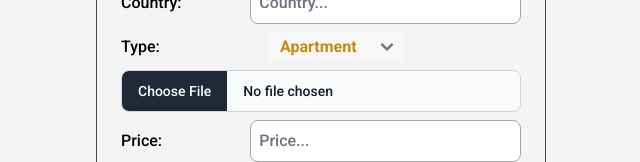
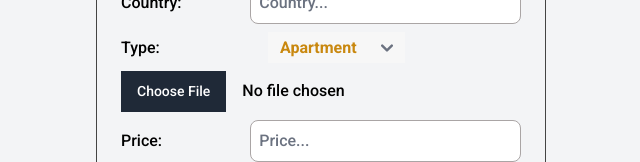
Before and after one commit to historykuro/Travel, a React (Vite) app in the folder client/: page /create in a window 1280 px wide. Shown: the part 395-557 px from the top of the page, without its empty margins (319-959 px from the left). Built offline with nearby package versions, Linux system fonts and the light colour scheme; a web font is replaced by a local one.

Commit message:
complete6

```diff
--- a/client/src/Pages/CommentSection.jsx
+++ b/client/src/Pages/CommentSection.jsx
@@ -55,8 +55,6 @@ const CommentSection = () => {
   useEffect(() => {
     fetchRoom();
   }, []);
-
-  console.log(comments);
 
   // useEffect(() => {
   //   const fetchRoom = async () => {
--- a/client/src/Pages/Create.jsx
+++ b/client/src/Pages/Create.jsx
@@ -2,6 +2,7 @@ import React, { useState } from "react";
 import { AiOutlineCloseCircle } from "react-icons/ai";
 import { useSelector } from "react-redux";
 import { useNavigate } from "react-router-dom";
+import FileBase64 from "react-file-base64";
 
 const Create = () => {
   const [title, setTitle] = useState("");
@@ -27,23 +28,6 @@ const Create = () => {
       }, 10 * 1000);
     }
     try {
-      const formData = new FormData();
-
-      let filename = null;
-      if (img) {
-        filename = Date.now() + img.name;
-        // for first img
-        formData.append("filename", filename);
-        formData.append("image", img);
-
-        await fetch(`https://travel-vh79.vercel.app/upload/image`, {
-          headers: {
-            Authorization: `Bearer ${token}`,
-          },
-          method: "POST",
-          body: formData,
-        });
-
       // upload product and navigate to product
       const res = await fetch("https://travel-vh79.vercel.app/room", {
         headers: {
@@ -56,24 +40,16 @@ const Create = () => {
           desc,
           country,
           type,
-            photo: filename,
+          photo: img,
           price,
           review,
         }),
       });
       const room = await res.json();
       navigate(`/typeDetail/${room?._id}`);
-      }
     } catch (error) {
       console.error(error);
     }
-  };
-
-  const handleCloseimg = () => {
-    setImg((prev) => null);
-  };
-  const onChangeFileFirst = (e) => {
-    setImg(e.target.files[0]);
   };
 
   return (
@@ -133,11 +109,13 @@ const Create = () => {
             <label
               class="block mb-2 text-sm font-medium text-gray-900 dark:text-white"
               htmlFor="file_input"></label>
-            <input
-              class="block w-full text-sm text-gray-900 border border-gray-300 rounded-lg cursor-pointer bg-gray-50 dark:text-gray-400 focus:outline-none dark:bg-gray-700 dark:border-gray-600 dark:placeholder-gray-400"
-              id="file_input"
+            <FileBase64
+              accept="image/*"
+              multiple={false}
+              className="block w-full text-sm text-gray-900 border border-gray-300 rounded-lg cursor-pointer bg-gray-50 dark:text-gray-400 focus:outline-none dark:bg-gray-700 dark:border-gray-600 dark:placeholder-gray-400"
               type="file"
-              onChange={onChangeFileFirst}
+              value={img}
+              onDone={({ base64 }) => setImg(base64)}
             />
           </div>
           <div className="inputWrapper w-full flex center justify-end items-center mb-[0.5rem]">
--- a/client/src/Pages/Register.jsx
+++ b/client/src/Pages/Register.jsx
@@ -96,9 +96,7 @@ const Register = () => {
       console.error(error);
     }
   };
-  const onChangeFileFirst = (e) => {
-    setImg(e.target.files[0]);
-  };
+
   return (
     <div className="h-screen w-screen bg-bg-main absolute z-50">
       <div className="relative flex flex-col justify-center min-h-screen overflow-hidden">
--- a/client/src/Pages/SuggestedPlaces.jsx
+++ b/client/src/Pages/SuggestedPlaces.jsx
@@ -75,6 +75,7 @@ const SuggestedPlaces = () => {
       },
     ],
   };
+  console.log(estates);
 
   return (
     <section
@@ -98,7 +99,7 @@ const SuggestedPlaces = () => {
                 className="place h-[450px] w-full bg-[#fff] rounded-xl mb-[7.5rem] relative transition-all shadow-y  ">
                 <div className="imgWrapper h-[300px] w-full overflow-hidden rounded-t-xl opacity-80 hover:opacity-100 duration-200 space-y-2 text-left ">
                   <img
-                    src={`https://travel-vh79.vercel.app/images/${suggestedPlace?.photo}`}
+                    src={suggestedPlace?.photo}
                     alt={suggestedPlace.photo}
                     className="w-full h-full object-cover rounded-t-lg hover:scale-[1.035]  bg-[black] transition-all  "
                   />
--- a/client/src/Pages/TypeDetail.jsx
+++ b/client/src/Pages/TypeDetail.jsx
@@ -97,43 +97,6 @@ const TypeDetail = () => {
   };
 
   const handleUpdateProduct = async (e) => {
-    // const acceptableTypes = ["apartment", "penthouse", "bungalow", "villa"];
-
-    // if (!acceptableTypes.includes(type)) {
-    //   setTypeError(true);
-    //   setTimeout(() => {
-    //     setTypeError(false);
-    //   }, 10 * 1000);
-    // }
-    // try {
-    //   let filename = null;
-    //   if (photo) {
-    //     filename = Date.now() + photo.name;
-    //     // for first photo
-    //     formData.append("filename", filename);
-    //     formData.append("image", photo);
-
-    //     await fetch(`https://travel-vh79.vercel.app/upload/image`, {
-    //       headers: {
-    //         Authorization: `Bearer ${token}`,
-    //       },
-    //       method: "POST",
-    //       body: formData,
-    //     });
-
-    //     // upload product and navigate to product
-    //     const res = await fetch(`https://travel-vh79.vercel.app/room/${id}`, {
-    //       headers: {
-    //         Authorization: `Bearer ${token}`,
-    //       },
-    //       method: "PUT",
-    //       body: data,
-    //     });
-    //     navigate(`/typeDetail/${room?._id}`);
-    //   }
-    // } catch (error) {
-    //   console.error(error);
-    // }
     const headers = {
       Authorization: `Bearer ${token}`,
     };
@@ -180,7 +143,7 @@ const TypeDetail = () => {
         <div className="left flex-1  ">
           <div className="imgWrapper h-96 w-full overflow-hidden    ">
             <img
-              src={`https://travel-vh79.vercel.app/images/${roomDetails?.photo}`}
+              src={`${roomDetails?.photo}`}
               alt="img"
               className="h-full w-full object-cover   "
             />
```
Lines whose indentation alone changed are shown as unchanged.
